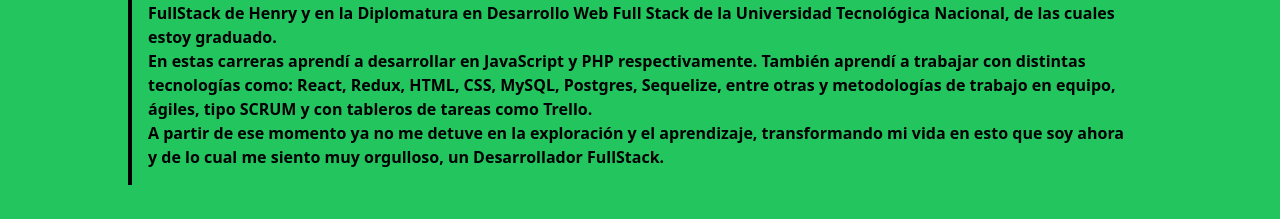
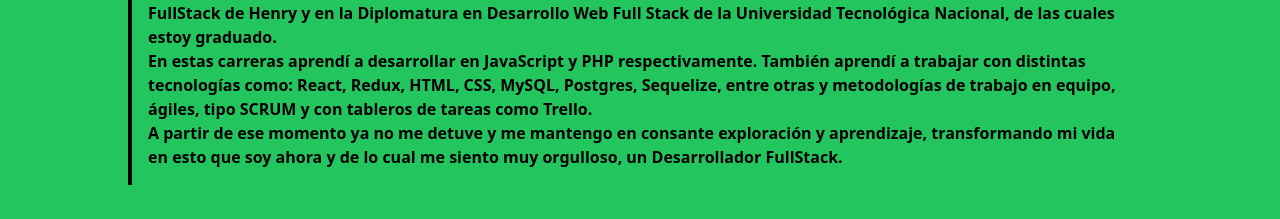
Before and after one commit to leorega/portfolio, a React (Vite) app: page / in a window 1280 px wide. Shown: the part 1263-1482 px from the top of the page. Built offline with nearby package versions, Linux system fonts and the light colour scheme.

Commit message:
Corrijo texto del About

```diff
--- a/src/components/about/About.jsx
+++ b/src/components/about/About.jsx
@@ -26,7 +26,7 @@ const About = () => {
           de trabajo en equipo, ágiles, tipo SCRUM y con tableros de tareas como Trello.
         </p>
         <p className="font-semibold">
-          A partir de ese momento ya no me detuve en la exploración y el aprendizaje, transformando mi vida en esto que soy ahora y de
+          A partir de ese momento ya no me detuve y me mantengo en consante exploración y aprendizaje, transformando mi vida en esto que soy ahora y de
           lo cual me siento muy orgulloso, un <strong> Desarrollador FullStack.</strong>
         </p>
       </div>
```
